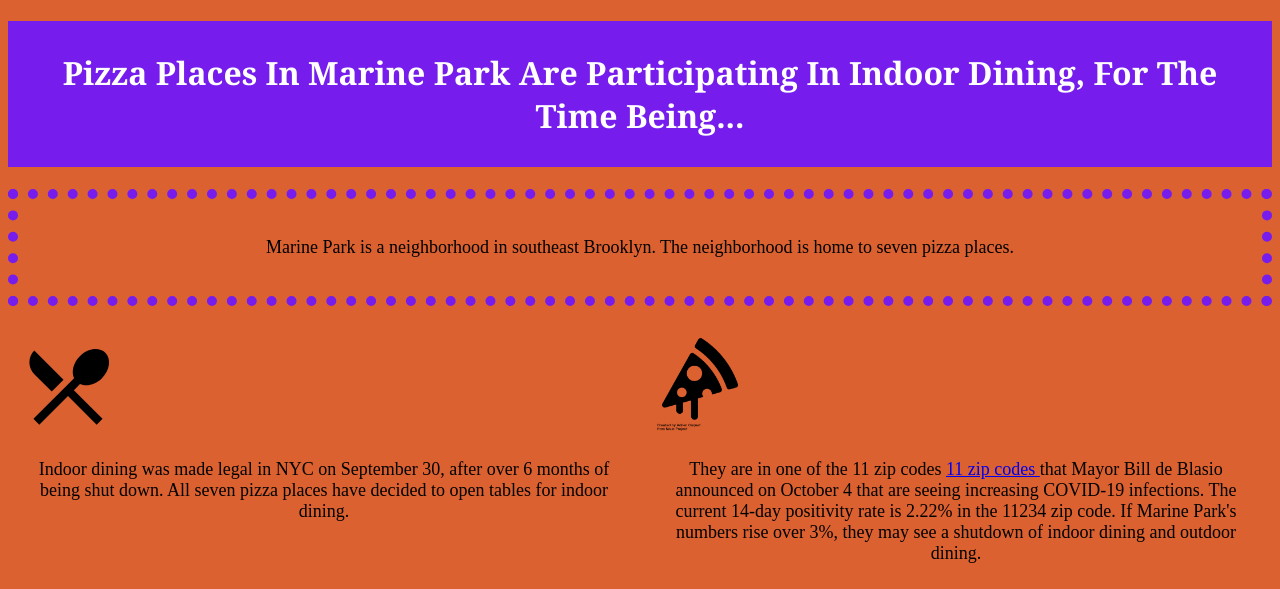
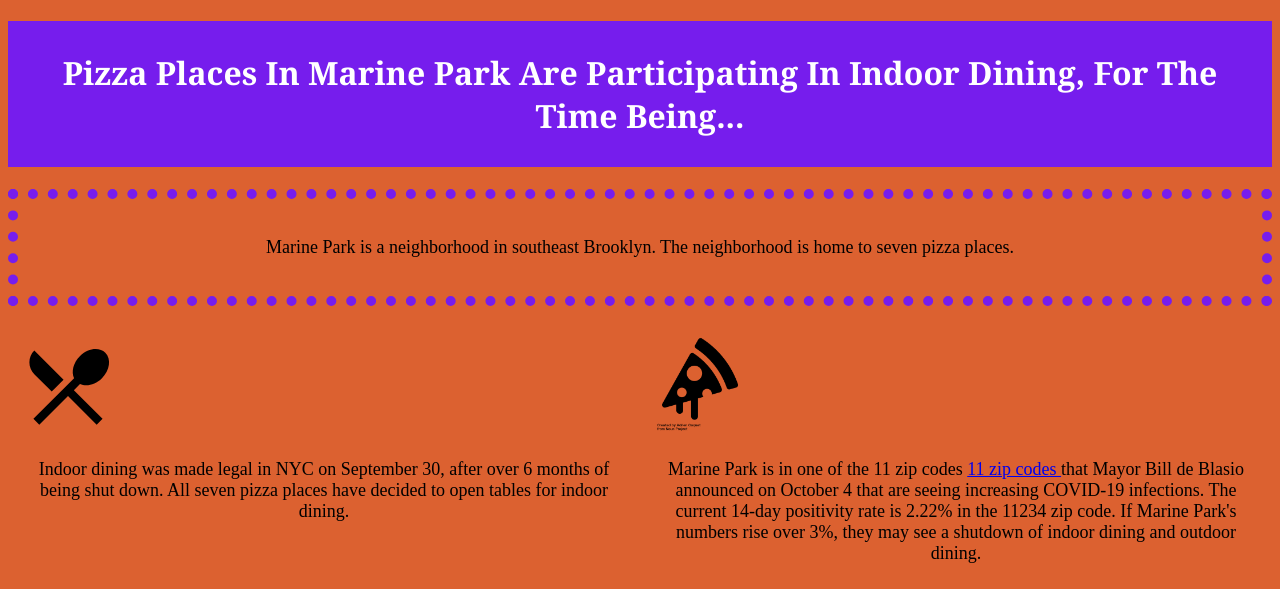
Before and after one commit to clarkadomaitis/pizza, a plain HTML site: page index.html in a window 1280 px wide. Shown: the top 589 px of the page. Drawn offline with Linux system fonts and the light colour scheme.

Commit message:
Update index.html

```diff
--- a/index.html
+++ b/index.html
@@ -23,7 +23,7 @@
 
   <section class="img_holder">
     <img src="images/nounpizza1.png">
-    <p> They are in one of the 11 zip codes <a href="https://twitter.com/MarkLevineNYC/status/1312799872920231940"> 11 zip codes </a>
+    <p> Marine Park is in one of the 11 zip codes <a href="https://twitter.com/MarkLevineNYC/status/1312799872920231940"> 11 zip codes </a>
       that Mayor Bill de Blasio announced on October 4 that are seeing increasing COVID-19 infections. The current 14-day positivity rate is 2.22% in the 11234 zip code. If Marine Park's numbers rise over 3%, they may see a shutdown of indoor dining
       and outdoor dining. </p>
   </section>
```
